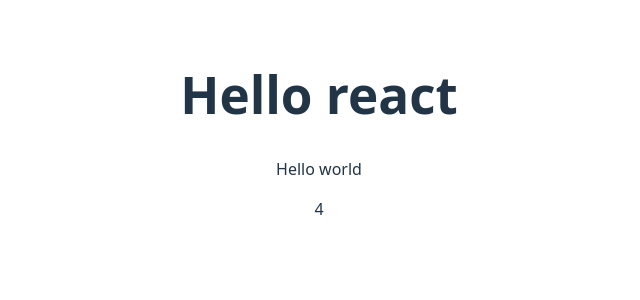
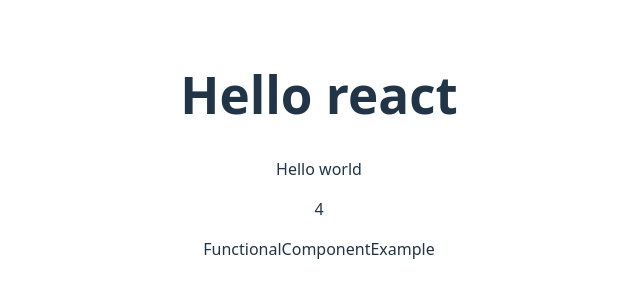
Before and after one commit to debraj137/learn-react, a React (Vite) app: page / in a window 1280 px wide. Shown: the top 300 px of the page, without its empty margins (321-961 px from the left). Built offline with nearby package versions, Linux system fonts and the light colour scheme.

Commit message:
functional component

```diff
--- a/src/App.jsx
+++ b/src/App.jsx
@@ -2,6 +2,7 @@ import { useState } from 'react'
 import reactLogo from './assets/react.svg'
 import viteLogo from '/vite.svg'
 import './App.css'
+import FunctionalComponentExample from './FunctionalComponentExample'
 
 function App() {
   return (
@@ -9,6 +10,7 @@ function App() {
       <h1>Hello react</h1>
       <p>Hello world</p>
       <p>{2+2}</p>
+      <FunctionalComponentExample/>
     </>
 
   )
--- /dev/null
+++ b/src/FunctionalComponentExample.jsx
@@ -0,0 +1,7 @@
+const FunctionalComponentExample = () => {
+  return (
+    <div>FunctionalComponentExample</div>
+  )
+}
+
+export default FunctionalComponentExample
```
